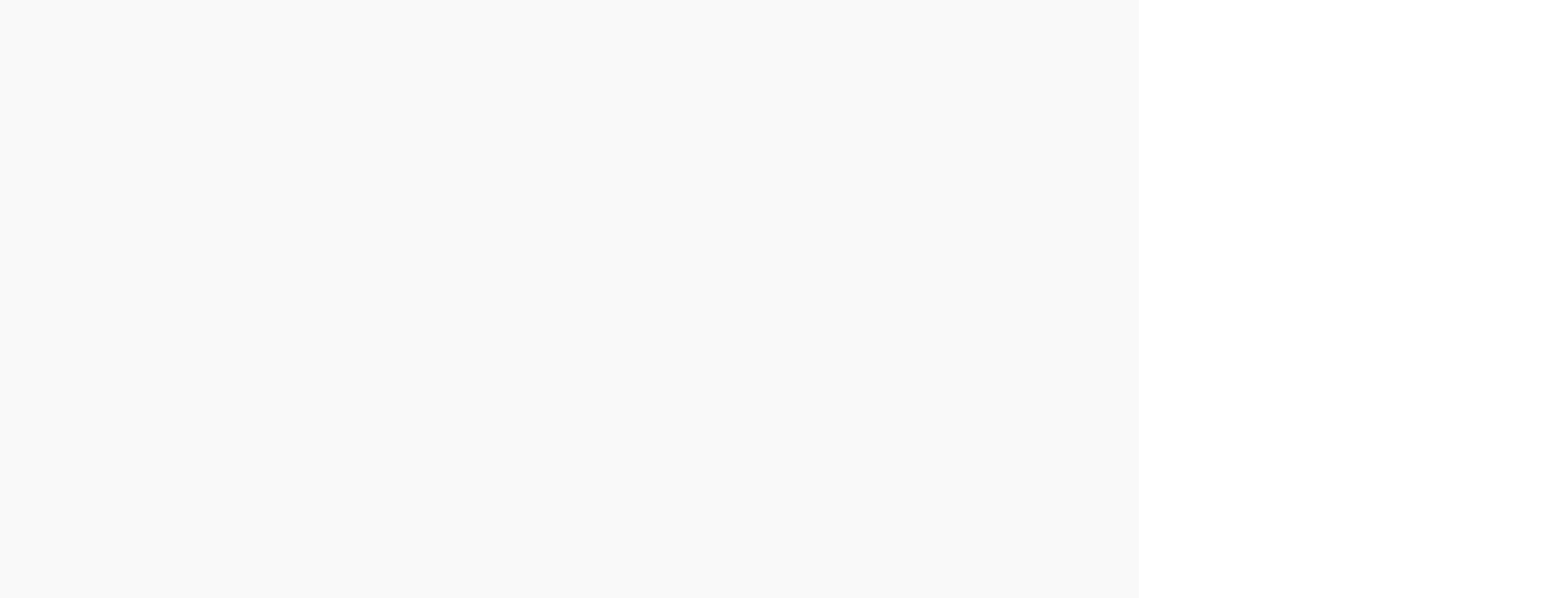
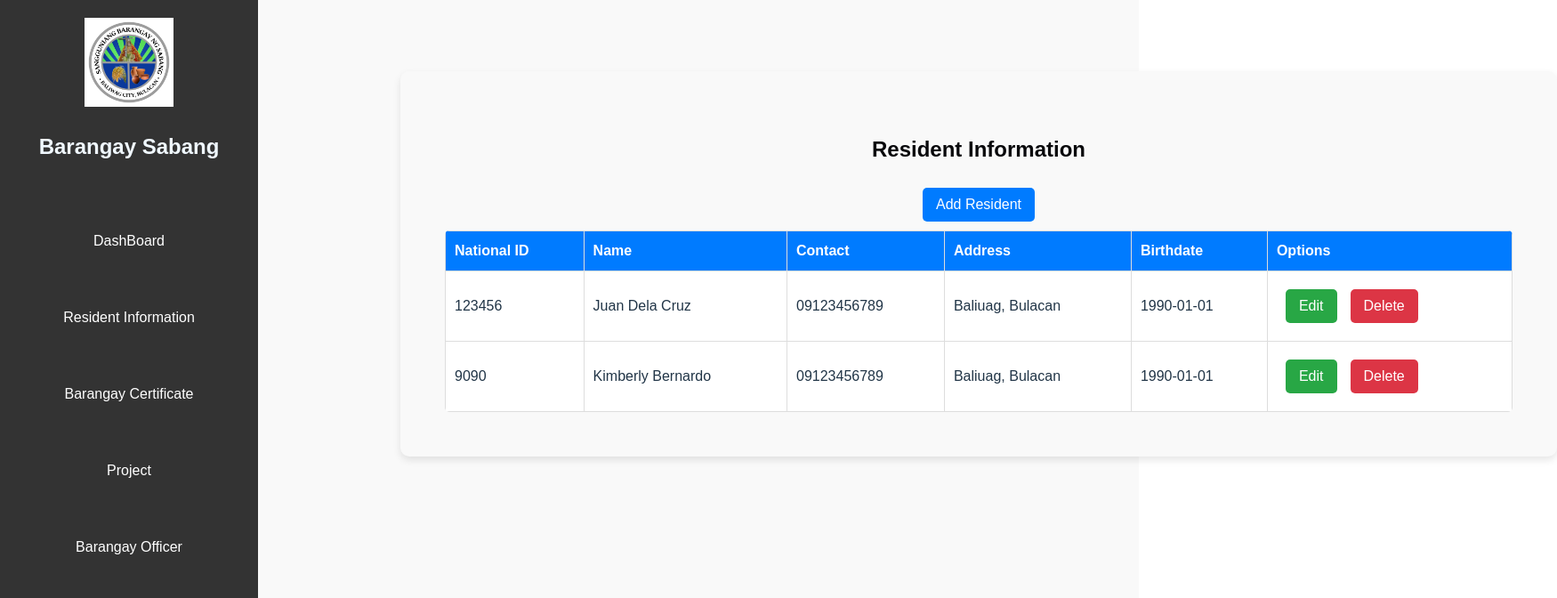
Before and after one commit to Clarenceee00/barangay_management, a React (Vite) app in the folder sabang_management/frontend/: page /ResidentInformationTable in a window 1280 px wide. Before the commit this address had no page. Shown: the top 672 px of the page at 89% size, 1750 px wide, since content can reach past the window. Built offline with nearby package versions, Linux system fonts and the light colour scheme.

Commit message:
Resident Table

```diff
--- a/sabang_management/frontend/src/Admin/BarangayCertificateForm/BarangayCert.jsx
+++ b/sabang_management/frontend/src/Admin/BarangayCertificateForm/BarangayCert.jsx
@@ -74,7 +74,7 @@ const BarangayCert = () => {
               text-align: left;
             }
             th {
-              background: #28a745;
+              background:rgb(38, 143, 241);
               color: white;
             }
             tr:nth-child(even) {
--- a/sabang_management/frontend/src/Admin/Barangayofficials/Officials.css
+++ b/sabang_management/frontend/src/Admin/Barangayofficials/Officials.css
@@ -12,7 +12,7 @@
 
 .Head {
     text-align: center;
-    font-size: 24px;
+    font-size: 44px;
     font-weight: bold;
     margin-bottom: 20px;
 }
--- a/sabang_management/frontend/src/Admin/Barangayofficials/OfficialsTable.jsx
+++ b/sabang_management/frontend/src/Admin/Barangayofficials/OfficialsTable.jsx
@@ -34,7 +34,7 @@ const OfficialsTable = () => {
     <>
       <Sidebar />
       <div className='Official'>
-        <h2 className='Head'>Barangay Officials</h2>
+        <h1 className='Head'>Barangay Officials</h1>
         <button onClick={() => navigate('/offForm')}>Add Officials</button>
         <table>
           <thead>
--- a/sabang_management/frontend/src/Admin/COM/Sidevar/Sidebar.jsx
+++ b/sabang_management/frontend/src/Admin/COM/Sidevar/Sidebar.jsx
@@ -11,7 +11,7 @@ const Sidebar = () => {
       <h2>Barangay Sabang</h2>
       <ul>
          <li><Link to="/Dashboard">DashBoard</Link></li>
-        <li><Link to="">Resident Information</Link></li>
+        <li><Link to="/ResidentInformationTable">Resident Information</Link></li>
         <li><Link to="/barangaycert">Barangay Certificate</Link></li>
         <li><Link to="/project">Project</Link></li>
         <li><Link to="/official">Barangay Officer</Link></li>
--- a/sabang_management/frontend/src/Admin/ResidentInformation/ResidentInfo.jsx
+++ b/sabang_management/frontend/src/Admin/ResidentInformation/ResidentInfo.jsx
@@ -1,15 +1,14 @@
 // src/ResidentInfo.jsx
 import React from 'react';
+import BackButton from "../../components/Back/Back";
 
 const ResidentInformationForm = () => {
   return (
     <>
-
-      <div className="container">
-        <h2>Resident Information</h2>
+        <h1>RESIDENT INFORMATION</h1>
         <div className="form-container">
           <div className="image-upload">
-            <div className="image-placeholder">No Image</div>
+           <div className="image-placeholder">No Image</div>
             <button className="browse-button">Browse picture from drive</button>
           </div>
           <div className="form-fields">
@@ -43,6 +42,10 @@ const ResidentInformationForm = () => {
             </div>
             <div className="field-group">
               <label>Age:</label>
+              <input type="number" />
+            </div>
+            <div className="field-group">
+              <label>Contact Number:</label>
               <input type="number" />
             </div>
             <div className="field-group">
@@ -91,13 +94,22 @@ const ResidentInformationForm = () => {
             <button className="save-button">Save</button>
             <button className="update-button">Update</button>
             <button className="cancel-button">Cancel</button>
+            <BackButton />
           </div>
         </div>
-      </div>
+
       <style>
         {`
+        body {
+            font-family: Arial, sans-serif;
+            margin: 0;
+            padding: 0;
+            background-color: #f0f0f0;
+            }
+
           .container {
             width: 100%;
+             flex-grow: 1;
             max-width: 1200px;
             margin: 0 auto;
             padding: 20px;
@@ -106,21 +118,26 @@ const ResidentInformationForm = () => {
             background-color: #f9f9f9;
             }
 
-        h2 {
+        h1 {
             text-align: center;
+            position: relative;
+            top: 15px;
             }
 
         .form-container {
             display: flex;
             gap: 20px;
             align-items: flex-start;
+             width: 1000px;
+             position: relative;
+             top: -5px;
             }
 
 
         .image-upload {
             flex: 1;
-            max-width: 300px;
-            padding: 20px;
+            max-width: 400px;
+            padding: 10px;
             border: 1px solid #ccc;
             border-radius: 8px;
             background-color: #ffffff;
@@ -152,7 +169,7 @@ const ResidentInformationForm = () => {
         .form-fields {
             flex: 2;
             display: grid;
-            grid-template-columns: repeat(2, 1fr);
+            grid-template-columns: repeat(3, 1fr);
             gap: 15px;
             width: 100%;
             }
@@ -187,6 +204,7 @@ const ResidentInformationForm = () => {
             border: none;
             border-radius: 5px;
             cursor: pointer;
+
             }
 
         .save-button {
--- /dev/null
+++ b/sabang_management/frontend/src/Admin/ResidentInformation/ResidentTable.jsx
@@ -0,0 +1,144 @@
+import React from "react";
+import { Link } from "react-router-dom";
+import Sidebar from "../COM/Sidevar/Sidebar";
+
+const ResidentInformationTable = () => {
+  return (
+    <>
+      <Sidebar />
+    <div className="container">
+      <div className="content-box">
+        <h2 className="title">Resident Information</h2>
+        <Link to="/ResidentInformationForm">
+        <button className="add-button">Add Resident</button>
+        </Link>
+        <table className="resident-table">
+          <thead>
+            <tr>
+              <th>National ID</th>
+              <th>Name</th>
+              <th>Contact</th>
+              <th>Address</th>
+              <th>Birthdate</th>
+              <th>Options</th>
+            </tr>
+          </thead>
+          <tbody>
+            <tr>
+              <td>123456</td>
+              <td>Juan Dela Cruz</td>
+              <td>09123456789</td>
+              <td>Baliuag, Bulacan</td>
+              <td>1990-01-01</td>
+              <td>
+                <button className="edit-button">Edit</button>
+                <button className="delete-button">Delete</button>
+              </td>
+            </tr>
+            <tr>
+              <td>9090</td>
+              <td>Kimberly Bernardo</td>
+              <td>09123456789</td>
+              <td>Baliuag, Bulacan</td>
+              <td>1990-01-01</td>
+              <td>
+                <button className="edit-button">Edit</button>
+                <button className="delete-button">Delete</button>
+              </td>
+            </tr>
+
+          </tbody>
+        </table>
+      </div>
+    </div>
+
+
+
+    <style>
+        {`
+        .content-box {
+        padding: 50px;
+        width: 1200px;
+        margin: auto;
+        background: #f9f9f9;
+        border-radius: 10px;
+        box-shadow: 0 4px 8px rgba(0, 0, 0, 0.1);
+        position: absolute;
+        top: 80px;
+        left: 450px;
+        }
+     .Resident {
+              padding: 50px;
+              max-width: 1200px;
+              width: 100%;
+              margin: 80px auto 0 auto;
+              background: #f9f9f9;
+              border-radius: 10px;
+              box-shadow: 0 4px 8px rgba(0, 0, 0, 0.1);
+              display: flex;
+              flex-direction: column;
+              align-items: center;
+          }
+
+          .Head {
+              text-align: center;
+              font-size: 44px;
+              font-weight: bold;
+              margin-bottom: 20px;
+          }
+
+          button {
+              background-color: #007bff;
+              color: white;
+              border: none;
+              padding: 10px 15px;
+              margin: 10px;
+              border-radius: 5px;
+              cursor: pointer;
+              transition: 0.3s;
+          }
+
+          button:hover {
+              background-color: #0056b3;
+          }
+
+          table {
+              width: 100%;
+              border-collapse: collapse;
+              background: white;
+              border-radius: 5px;
+              overflow: hidden;
+          }
+
+          th, td {
+              border: 1px solid #ddd;
+              padding: 10px;
+              text-align: left;
+          }
+
+          th {
+              background-color: #007bff;
+              color: white;
+          }
+
+          .edit-btn {
+              background-color: #28a745;
+              margin-right: 5px;
+          }
+
+          .delete-btn {
+              background-color: #dc3545;
+          }
+
+          td button:hover {
+              opacity: 0.8;
+          }
+
+`}
+      </style>
+
+    </>
+  );
+};
+
+export default ResidentInformationTable;
--- a/sabang_management/frontend/src/App.jsx
+++ b/sabang_management/frontend/src/App.jsx
@@ -16,6 +16,7 @@ import OffSignUpForm from "./Admin/Barangayofficials/OfficialForm.jsx";
 import BarangayCert from "./Admin/BarangayCertificateForm/BarangayCert.jsx"
 import Dashboard from "./Admin/DASHBOARD/Dashboard.jsx"
 import ResidentInformationForm from "./Admin/ResidentInformation/ResidentInfo.jsx"
+import ResidentInformationTable from "./Admin/ResidentInformation/ResidentTable.jsx"
 
 
 
@@ -41,6 +42,7 @@ function App() {
        <Route path="/barangaycert" element={< BarangayCert/>} />
        <Route path="/dashboard" element={<Dashboard/>} />
        <Route path="/ResidentInformationForm" element={<ResidentInformationForm/>} />
+       <Route path="/ResidentInformationTable" element={<ResidentInformationTable/>} />
 
 
 
```
